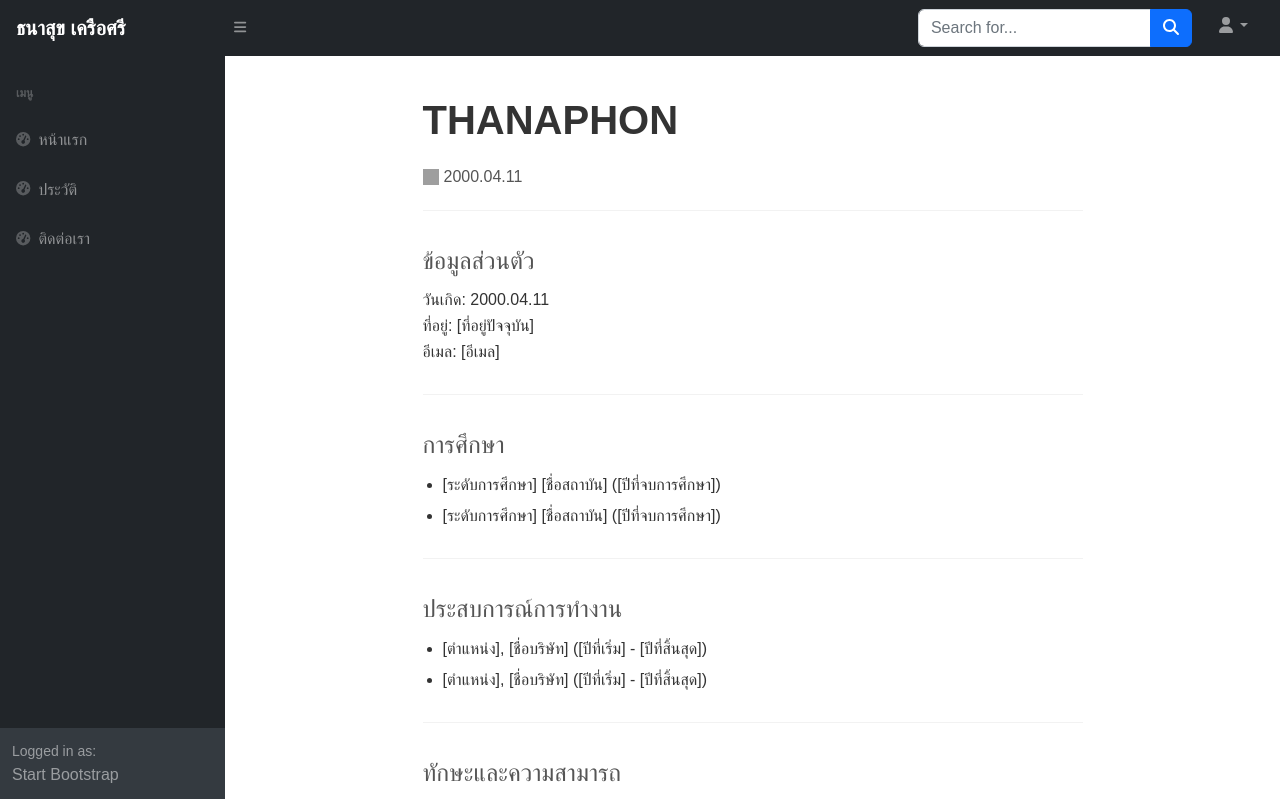
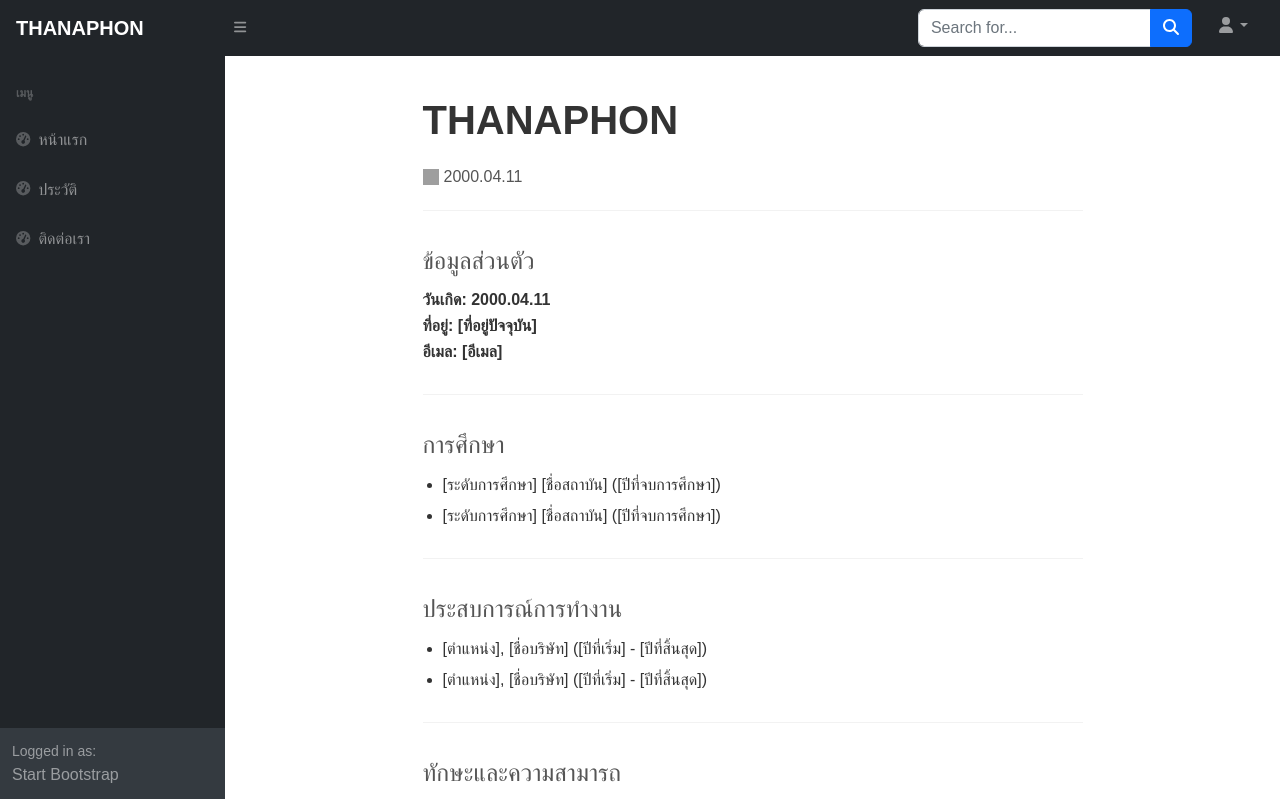
Before and after one commit to thanaphon8/djangoWebpage999, a Django app: page /about/ in a window 1280 px wide. Shown: the top 799 px of the page. Run offline with Django 5.2, Linux system fonts and the light colour scheme; some libraries are stand-ins or nearby versions; grey boxes are pictures that could not be loaded.

Commit message:
updateVercelv2

```diff
--- a/templates/about.html
+++ b/templates/about.html
@@ -99,7 +99,7 @@
 
       <hr />
 
-      <div class="section">
+      <div class="section fw-bold">
         <h2>ข้อมูลส่วนตัว</h2>
         <p>
           วันเกิด: 2000.04.11<br />
--- a/templates/base.html
+++ b/templates/base.html
@@ -16,7 +16,7 @@
     <body class="sb-nav-fixed">
         <nav class="sb-topnav navbar navbar-expand navbar-dark bg-dark">
             <!-- Navbar Brand-->
-            <a class="navbar-brand ps-3  fw-bold " href='{% url "index" %}'>ธนาสุข เครือศรี</a>
+            <a class="navbar-brand ps-3  fw-bold .text-success-emphasis" href='{% url "index" %}'>THANAPHON</a>
             <!-- Sidebar Toggle-->
             <button class="btn btn-link btn-sm order-1 order-lg-0 me-4 me-lg-0" id="sidebarToggle" href="#!"><i class="fas fa-bars"></i></button>
             <!-- Navbar Search-->
```
